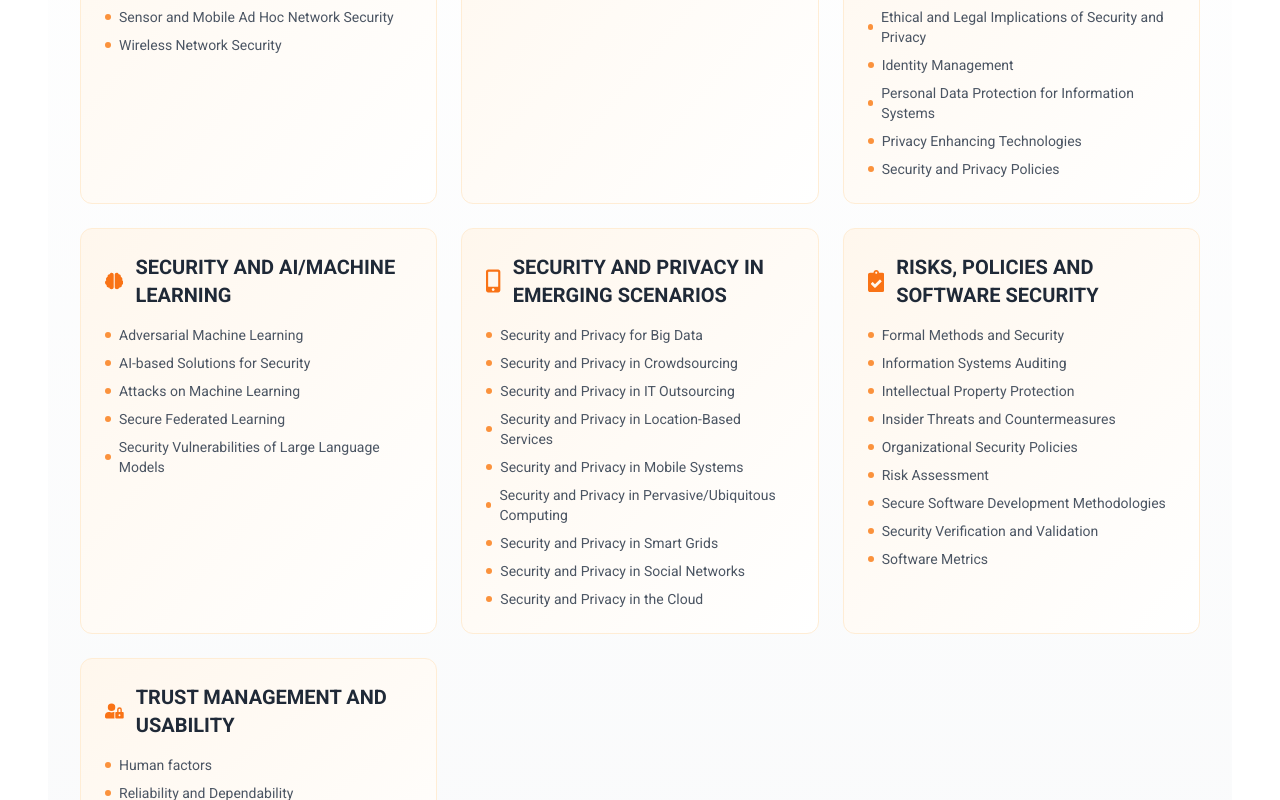
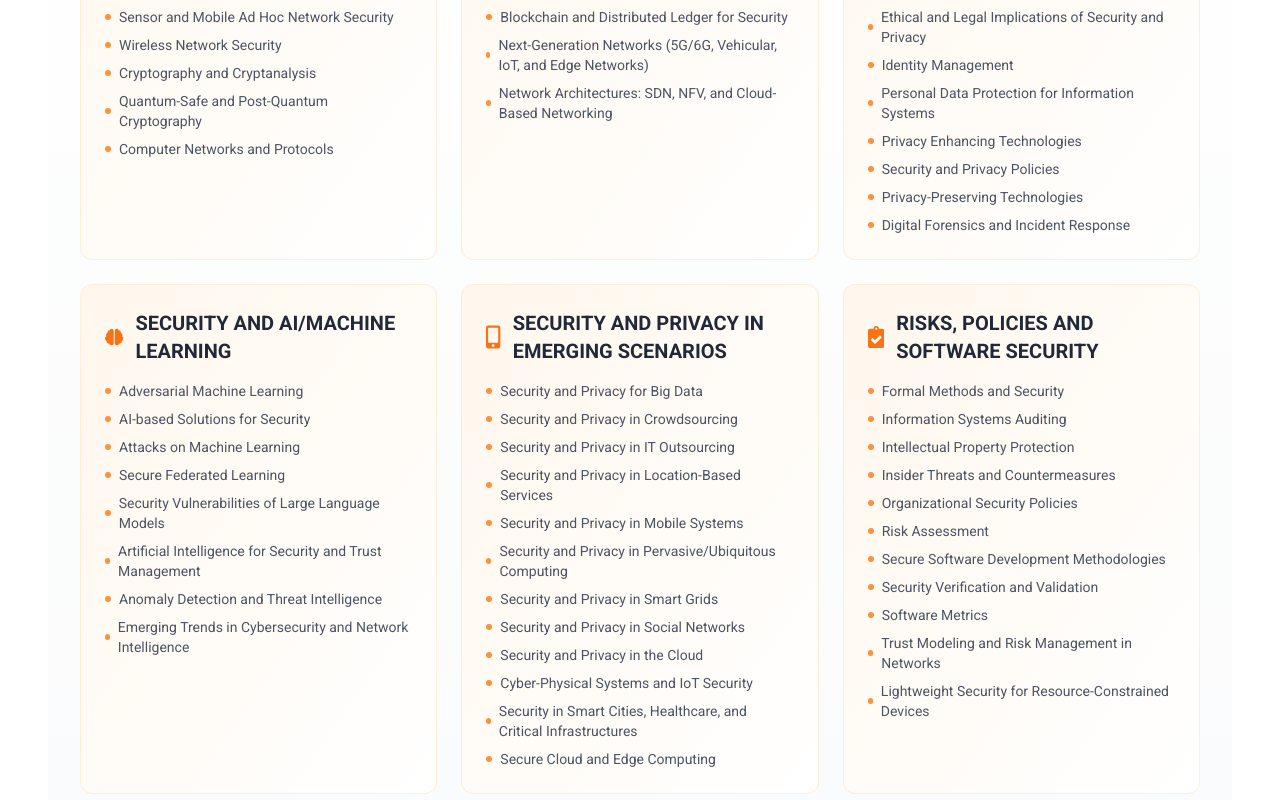
Before and after one commit to kapoor035/ICBHST, a Next.js app: page /call-for-papers in a window 1280 px wide. Shown: the part 1640-2440 px from the top of the page. Built offline with nearby package versions, Linux system fonts and the light colour scheme.

Commit message:
update conference tracks

```diff
--- a/components/CallForPapers.tsx
+++ b/components/CallForPapers.tsx
@@ -39,6 +39,9 @@ const tracksData = [
       "Security Protocols",
       "Sensor and Mobile Ad Hoc Network Security",
       "Wireless Network Security",
+      "Cryptography and Cryptanalysis",
+      "Quantum-Safe and Post-Quantum Cryptography",
+      "Computer Networks and Protocols",
     ],
   },
   {
@@ -49,6 +52,9 @@ const tracksData = [
       "Peer-to-Peer Security",
       "Security in Distributed Systems",
       "Security Information Systems Architecture",
+      "Blockchain and Distributed Ledger for Security",
+      "Next-Generation Networks (5G/6G, Vehicular, IoT, and Edge Networks)",
+      "Network Architectures: SDN, NFV, and Cloud-Based Networking",
     ],
   },
   {
@@ -64,6 +70,8 @@ const tracksData = [
       "Personal Data Protection for Information Systems",
       "Privacy Enhancing Technologies",
       "Security and Privacy Policies",
+      "Privacy-Preserving Technologies",
+      "Digital Forensics and Incident Response",
     ],
   },
   {
@@ -74,6 +82,9 @@ const tracksData = [
       "Attacks on Machine Learning",
       "Secure Federated Learning",
       "Security Vulnerabilities of Large Language Models",
+      "Artificial Intelligence for Security and Trust Management",
+      "Anomaly Detection and Threat Intelligence",
+      "Emerging Trends in Cybersecurity and Network Intelligence",
     ],
   },
   {
@@ -88,6 +99,9 @@ const tracksData = [
       "Security and Privacy in Smart Grids",
       "Security and Privacy in Social Networks",
       "Security and Privacy in the Cloud",
+      "Cyber-Physical Systems and IoT Security",
+      "Security in Smart Cities, Healthcare, and Critical Infrastructures",
+      "Secure Cloud and Edge Computing",
     ],
   },
   {
@@ -102,6 +116,8 @@ const tracksData = [
       "Secure Software Development Methodologies",
       "Security Verification and Validation",
       "Software Metrics",
+      "Trust Modeling and Risk Management in Networks",
+      "Lightweight Security for Resource-Constrained Devices",
     ],
   },
   {
@@ -113,6 +129,7 @@ const tracksData = [
       "Security Metrics and Measurement",
       "Security usability",
       "Trust Management and Reputation Systems",
+      "Intrusion Detection and Prevention Systems",
     ],
   },
 ];
@@ -243,7 +260,7 @@ const CallForPapers = () => {
           >
             <div className="container mx-auto">
               <h2 className="text-xl sm:text-2xl md:text-3xl font-black text-center mb-8 relative pb-3 uppercase">
-                Research Topics
+                Conference Tracks
                 <div className="absolute -bottom-1 left-1/2 transform -translate-x-1/2 w-28 h-0.5 bg-orange-300 rounded-full"></div>
               </h2>
 
@@ -304,7 +321,10 @@ const CallForPapers = () => {
             </h2>
             <p className="text-lg mb-12">Submitted to Springer for approval.</p>
             <p className="text-lg mb-12 text-justify text-gray-700 ">
-            The Microsoft CMT service was used for managing the peer-reviewing process for this conference. This service was provided for free by Microsoft and they bore all expenses, including costs for Azure cloud services as well as for software development and support.
+              The Microsoft CMT service was used for managing the peer-reviewing
+              process for this conference. This service was provided for free by
+              Microsoft and they bore all expenses, including costs for Azure
+              cloud services as well as for software development and support.
             </p>
             {/* <div className="flex flex-col sm:flex-row gap-4 justify-center items-center">
               <motion.button
--- a/components/Tracks.tsx
+++ b/components/Tracks.tsx
@@ -31,6 +31,9 @@ const tracksData: TrackData[] = [
       "Security Protocols",
       "Sensor and Mobile Ad Hoc Network Security",
       "Wireless Network Security",
+      "Cryptography and Cryptanalysis",
+      "Quantum-Safe and Post-Quantum Cryptography",
+      "Computer Networks and Protocols",
     ],
   },
   {
@@ -41,6 +44,9 @@ const tracksData: TrackData[] = [
       "Peer-to-Peer Security",
       "Security in Distributed Systems",
       "Security Information Systems Architecture",
+      "Blockchain and Distributed Ledger for Security",
+      "Next-Generation Networks (5G/6G, Vehicular, IoT, and Edge Networks)",
+      "Network Architectures: SDN, NFV, and Cloud-Based Networking",
     ],
   },
   {
@@ -56,6 +62,8 @@ const tracksData: TrackData[] = [
       "Personal Data Protection for Information Systems",
       "Privacy Enhancing Technologies",
       "Security and Privacy Policies",
+      "Privacy-Preserving Technologies",
+      "Digital Forensics and Incident Response",
     ],
   },
   {
@@ -66,6 +74,9 @@ const tracksData: TrackData[] = [
       "Attacks on Machine Learning",
       "Secure Federated Learning",
       "Security Vulnerabilities of Large Language Models",
+      "Artificial Intelligence for Security and Trust Management",
+      "Anomaly Detection and Threat Intelligence",
+      "Emerging Trends in Cybersecurity and Network Intelligence",
     ],
   },
   {
@@ -80,6 +91,9 @@ const tracksData: TrackData[] = [
       "Security and Privacy in Smart Grids",
       "Security and Privacy in Social Networks",
       "Security and Privacy in the Cloud",
+      "Cyber-Physical Systems and IoT Security",
+      "Security in Smart Cities, Healthcare, and Critical Infrastructures",
+      "Secure Cloud and Edge Computing",
     ],
   },
   {
@@ -94,6 +108,8 @@ const tracksData: TrackData[] = [
       "Secure Software Development Methodologies",
       "Security Verification and Validation",
       "Software Metrics",
+      "Trust Modeling and Risk Management in Networks",
+      "Lightweight Security for Resource-Constrained Devices",
     ],
   },
   {
@@ -105,6 +121,7 @@ const tracksData: TrackData[] = [
       "Security Metrics and Measurement",
       "Security usability",
       "Trust Management and Reputation Systems",
+      "Intrusion Detection and Prevention Systems",
     ],
   },
   //   {
```
